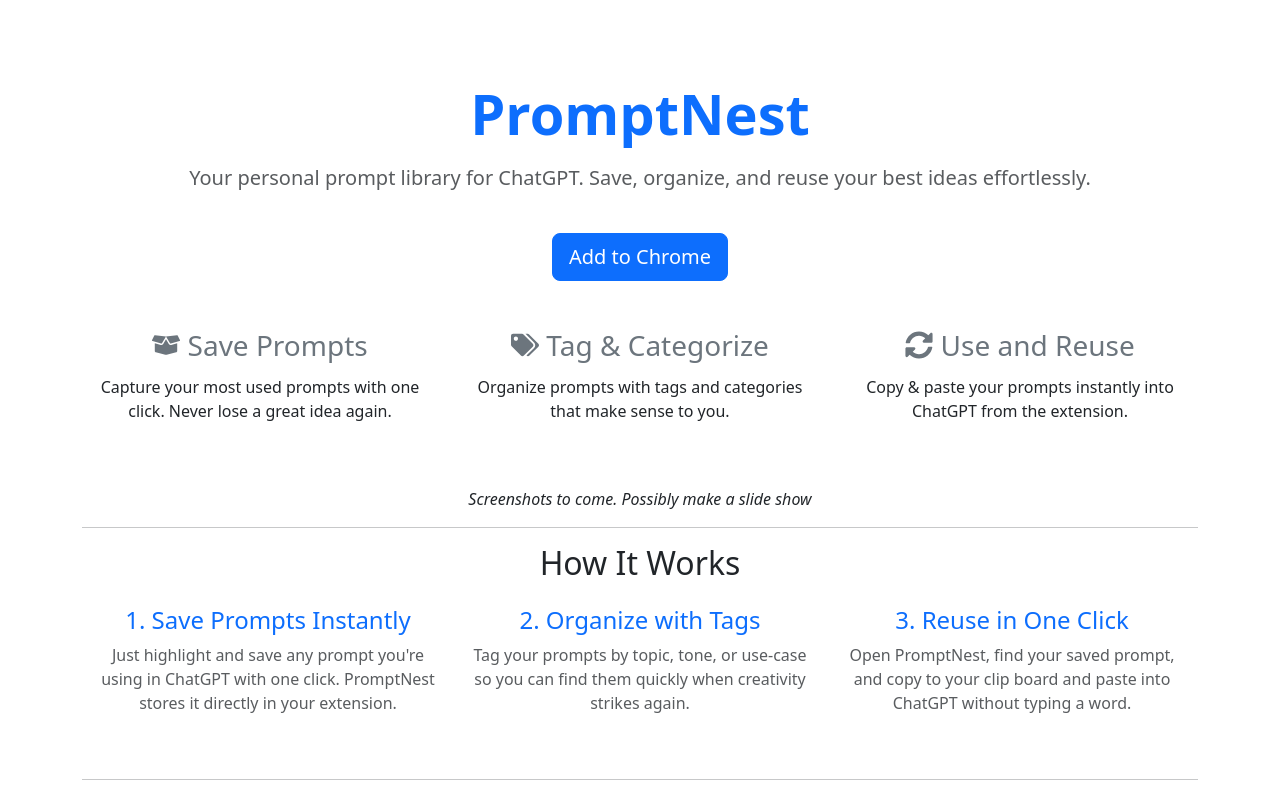
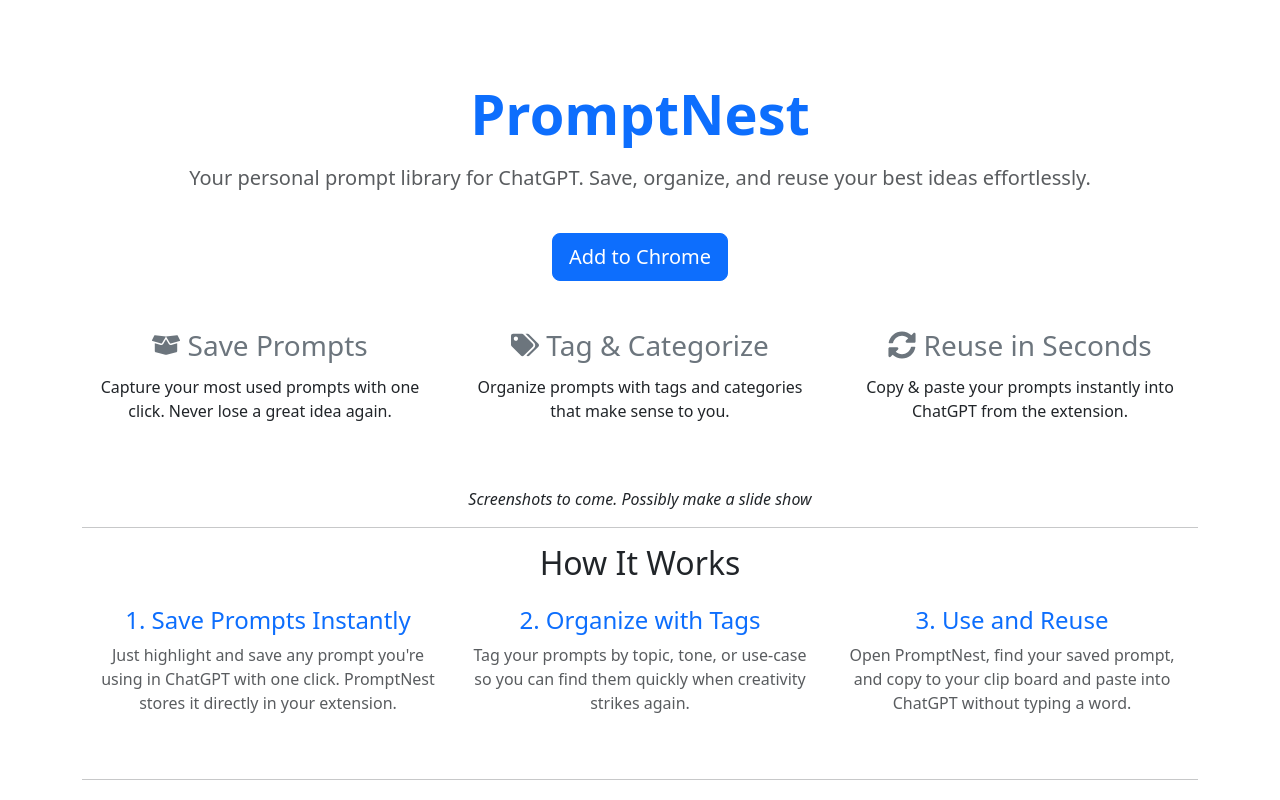
Before and after one commit to Prompt-Nest/promptnest-landing-page, a React (Vite) app: page / in a window 1280 px wide. Shown: the top 800 px of the page. Built offline with nearby package versions, Linux system fonts and the light colour scheme.

Commit message:
fix wording again

```diff
--- a/src/components/Features.jsx
+++ b/src/components/Features.jsx
@@ -13,7 +13,7 @@
                     <p>Organize prompts with tags and categories that make sense to you.</p>
                 </div>
                 <div className="col-md-4">
-                    <h3 className="text-secondary"><FaSyncAlt className="mb-2" /> Use and Reuse</h3>
+                    <h3 className="text-secondary"><FaSyncAlt className="mb-2" /> Reuse in Seconds</h3>
                     <p>Copy & paste your prompts instantly into ChatGPT from the extension.</p>
                 </div>
             </section>
--- a/src/components/HowItWorks.jsx
+++ b/src/components/HowItWorks.jsx
@@ -16,7 +16,7 @@
                     </p>
                 </div>
                 <div className="col-md-4">
-                    <h4 className="text-primary">3. Reuse in One Click</h4>
+                    <h4 className="text-primary">3. Use and Reuse</h4>
                     <p className="text-muted">
                         Open PromptNest, find your saved prompt, and copy to your clip board and paste into ChatGPT without typing a word.
                     </p>
```
